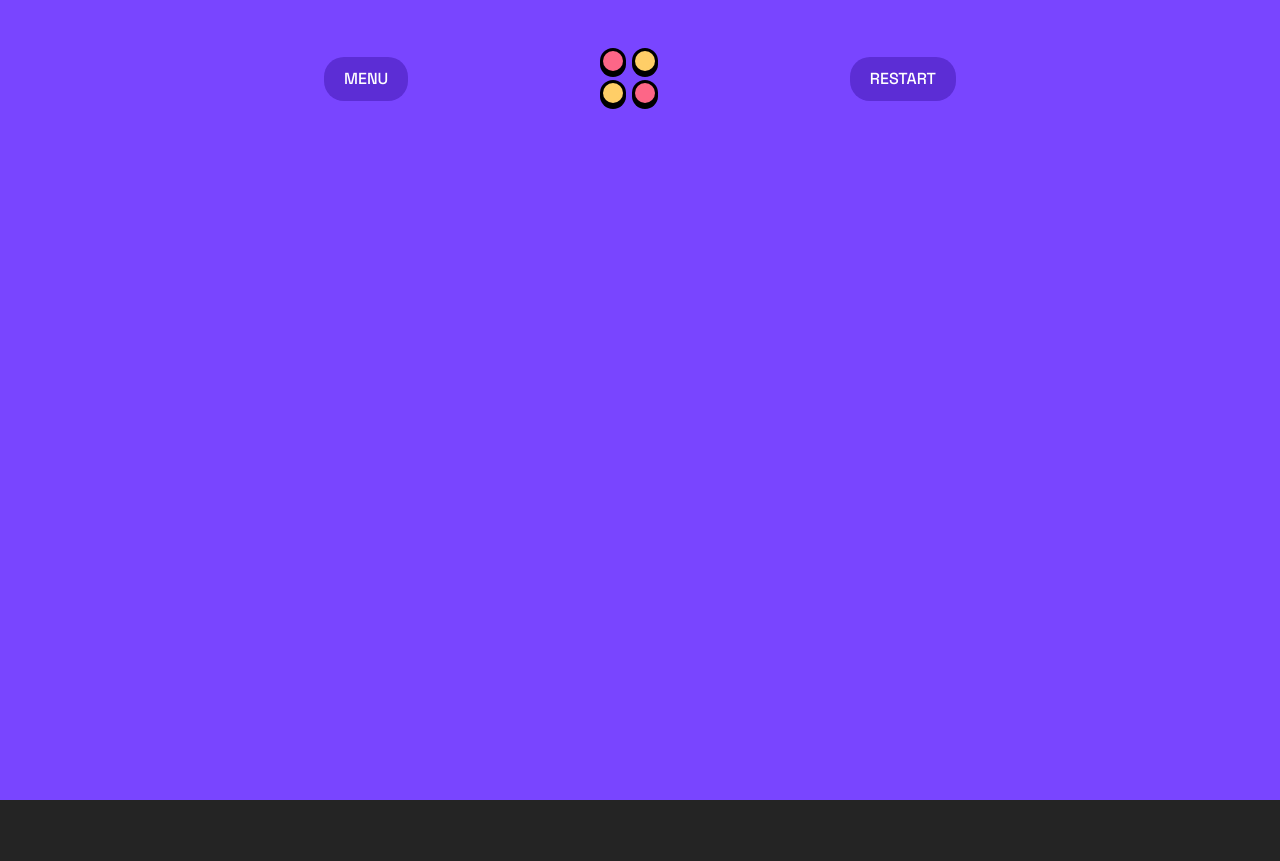
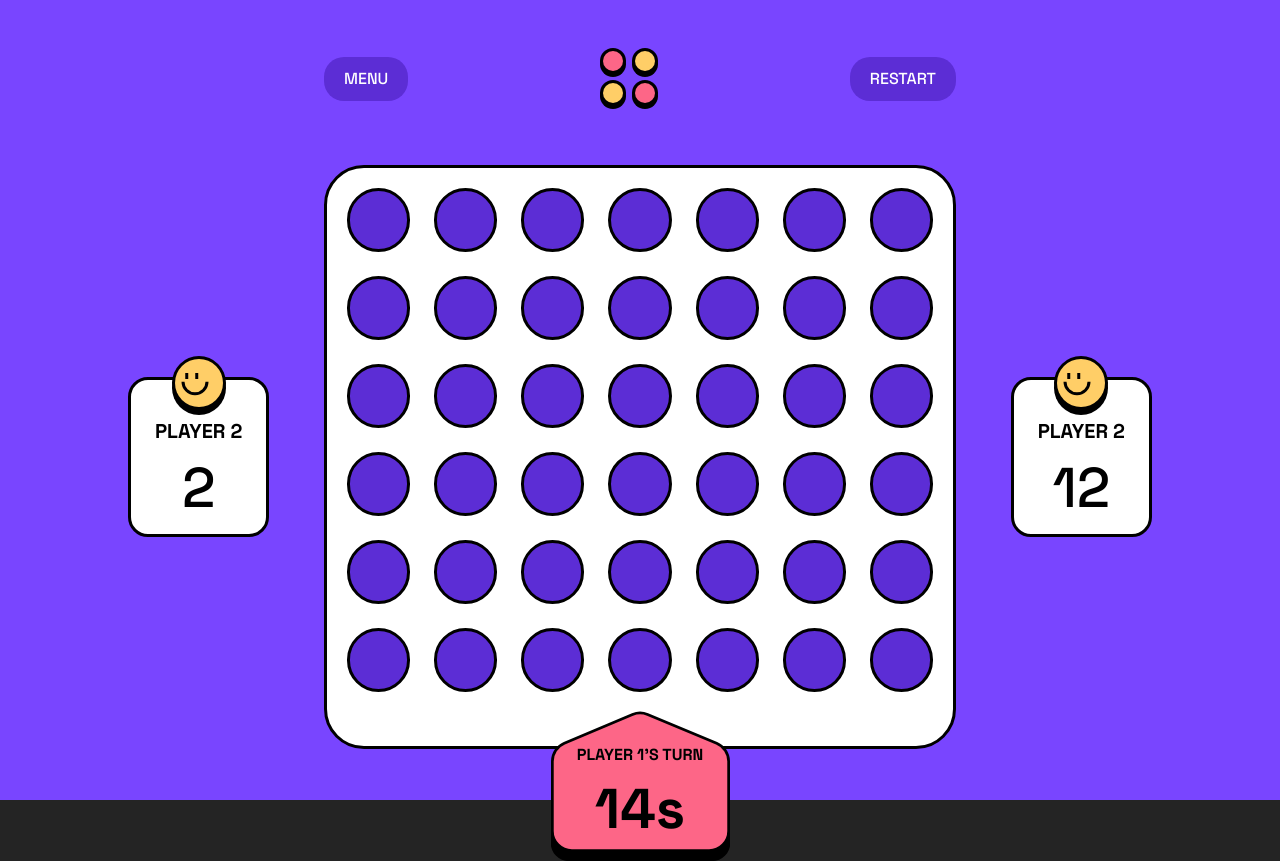
Before and after one commit to kajtd/ConnectFourGame, a Vue app: page / in a window 1280 px wide. Both pictures are taken after a click on the button "PLAY VS PLAYER". Before the commit the page ends 800 px from the top, so only its background shows below. Built offline with nearby package versions, Linux system fonts and the light colour scheme.

Commit message:
add board, player cards and turn card

```diff
--- a/src/components/Game/GameBoard.vue
+++ b/src/components/Game/GameBoard.vue
@@ -1,5 +1,8 @@
 <script setup lang="ts">
 import GameHeader from './GameHeader.vue';
+import PlayerCard from './PlayerCard.vue';
+import TurnCard from './TurnCard.vue';
+import TheBoard from './TheBoard.vue';
 
 </script>
 
@@ -8,6 +11,16 @@ import GameHeader from './GameHeader.vue';
         <div class="max-w-5xl flex flex-col gap-6 mx-auto h-full min-h-screen">
             <GameHeader />
             <div class="mt-8 flex justify-between items-center relative">
+                <PlayerCard
+                    :player-number="2"
+                    :player-score="2"
+                />
+                <TheBoard />
+                <PlayerCard
+                    :player-number="2"
+                    :player-score="12"
+                />
+                <TurnCard />
             </div>
         </div>
     </div>
--- /dev/null
+++ b/src/components/Game/PlayerCard.vue
@@ -0,0 +1,26 @@
+<script setup lang="ts">
+import { defineProps, ref, onMounted } from 'vue'
+
+const props = defineProps({
+    playerNumber: Number,
+    playerScore: Number
+})
+
+const playerImage = ref('')
+
+onMounted(async () => {
+    const module = await (props.playerNumber === 1 ? import('./../../assets/images/player-one.svg') : import('./../../assets/images/player-two.svg'))
+    playerImage.value = module.default
+})
+</script>
+
+
+<template>
+    <div class="bg-white border-[3px] border-black relative text-black rounded-[20px] px-6 pt-9 pb-4 h-[160px]">
+        <img :src="playerImage" alt="" class="h-[59px] absolute -top-6 left-0 right-0 mx-auto">
+        <div class="relative flex flex-col items-center">
+            <h2 class="text-s uppercase font-bold">Player {{ playerNumber }}</h2>
+            <h3 class="text-l">{{ playerScore }}</h3>
+        </div>
+    </div>
+</template>
--- /dev/null
+++ b/src/components/Game/TheBoard.vue
@@ -0,0 +1,29 @@
+<script setup lang="ts">
+import { storeToRefs } from 'pinia'
+import { useGameStore } from '../../store/game'
+
+const gameStore = useGameStore()
+const { NUMBER_OF_COLUMNS, NUMBER_OF_ROWS, addNewMarker } = gameStore;
+const { currentColumn, board } = storeToRefs(gameStore)
+
+const handleMarkerMousemove = (col: number) => {
+    currentColumn.value = col
+}
+
+</script>
+
+<template>
+    <div class="w-[632px] h-[584px] p-5 pb-[60px] flex flex-col gap-6 bg-white border-[3px] border-black rounded-[40px]">
+        <div v-for="i in NUMBER_OF_ROWS" :key="i" class="flex gap-6 items-center">
+            <div
+                v-for="j in NUMBER_OF_COLUMNS"
+                :key="j"
+                class="w-16 h-16 bg-royal-purple border-black border-[3px] rounded-full cursor-pointer"
+                :class="{ '!bg-salmon-pink': board[j-1][i-1] === 'red', '!bg-mustard-yellow': board[j-1][i-1] === 'yellow' }"
+                @mousemove="handleMarkerMousemove(j)"
+                @click="addNewMarker"
+            >
+            </div>
+        </div>
+    </div>
+</template>
--- /dev/null
+++ b/src/components/Game/TurnCard.vue
@@ -0,0 +1,20 @@
+<script setup lang="ts">
+import { computed } from 'vue';
+import { storeToRefs } from 'pinia'
+import { useGameStore } from '../../store/game'
+
+const gameStore = useGameStore()
+const { firstPlayerTurn } = storeToRefs(gameStore)
+
+const playerNumber = computed(() => firstPlayerTurn.value ? 1 : 2)
+</script>
+
+<template>
+    <div
+        class="bg-contain bg-center pt-8 h-[150px] bg-no-repeat text-black flex flex-col text-center items-center z-10 absolute left-0 right-0 mx-auto -bottom-28"
+        :class="{'bg-turn-card-red': playerNumber === 1, 'bg-turn-card-yellow': playerNumber === 2}"
+    >
+        <h3 class="text-xs font-bold">PLAYER {{ playerNumber }}’S TURN</h3>
+        <div class="text-l font-bold">14s</div>
+    </div>
+</template>
```
